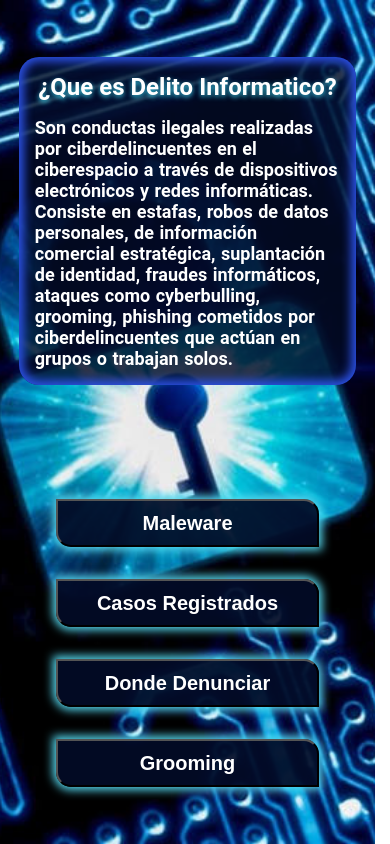
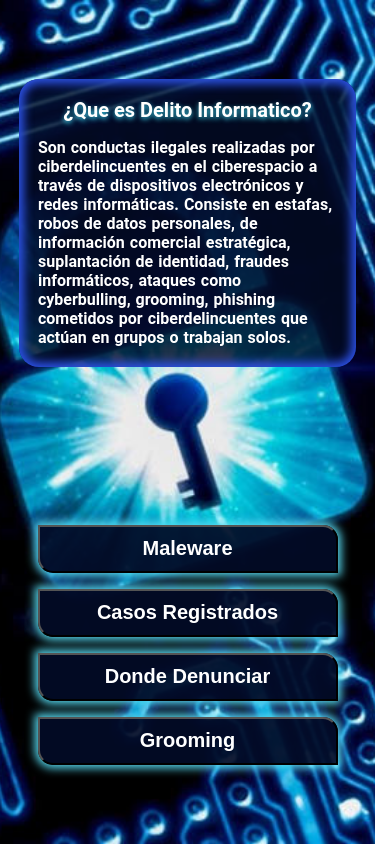
Before and after one commit to AleGrimald/Semana-IES-2023, a React (Create React App) app: page / in a window 390 px wide. Built offline with nearby package versions, Linux system fonts and the light colour scheme.

Commit message:
Telefonos quisquiullosos -.-

```diff
--- a/src/App.css
+++ b/src/App.css
@@ -6,7 +6,7 @@
 }
 .App {
   text-align: center;
-
+  width: 100%;
   height: 100vh;
   background: url(../public/fondo_ciberseguridad.jpg);
   background-repeat: no-repeat;
--- a/src/component/Botones/Botones.css
+++ b/src/component/Botones/Botones.css
@@ -31,7 +31,7 @@
 
 @media (min-width: 375px) and (max-width: 767px){
     .menu_items{
-        width: 70%;
+        width: 80%;
         height: 3rem;
         padding: 0;
         font-size: 20px;
--- a/src/component/Header/Header.css
+++ b/src/component/Header/Header.css
@@ -5,6 +5,7 @@
     flex-flow: column nowrap;
     justify-content: space-around;
     align-items: center;
+    box-sizing: border-box;
 }
 .contenedor_texto{
     width: 80%;
@@ -16,6 +17,7 @@
     flex-flow: column nowrap;
     align-items: center;
     justify-content: center;
+    box-sizing: border-box;
 }
 .header_titulo{
     font-size: 64px;
@@ -43,23 +45,31 @@
     padding: 0 1rem;
 }
 
-@media (min-width: 375px) and (max-width: 767px){
+@media (min-width: 360px) and (max-width: 767px){
+    .header{
+        justify-content: top;
+        align-items: center;
+        gap: 0;
+        padding: 0;
+        margin:0;
+    }
     .contenedor_texto{
         width: 90%;
-        padding: 1rem;
+        height: auto;
+        padding: 1.2rem;
         border-radius: 20px;
         display: flex;
         flex-flow: column nowrap;
-        align-items: center;
+        align-items: top;
         justify-content: center;
     }
     .header_titulo{
         width: 100%;
-        font-size: 24px;
+        font-size: 20px;
     }
     .header_texto{
         padding: 0;
-        font-size: 18px;
+        font-size: 16px;
         font-weight: 600;
         word-spacing: 1px;
         text-align: left;
@@ -67,11 +77,12 @@
 
     .menu{
         width: 100%;
+        height: auto;
         display: flex;
-        justify-content:center;
+        justify-content:top;
         align-items: center;
         flex-flow: column wrap;
-        gap: 2rem;
+        gap: 1rem;
         padding: 0;
     }
 }
```
